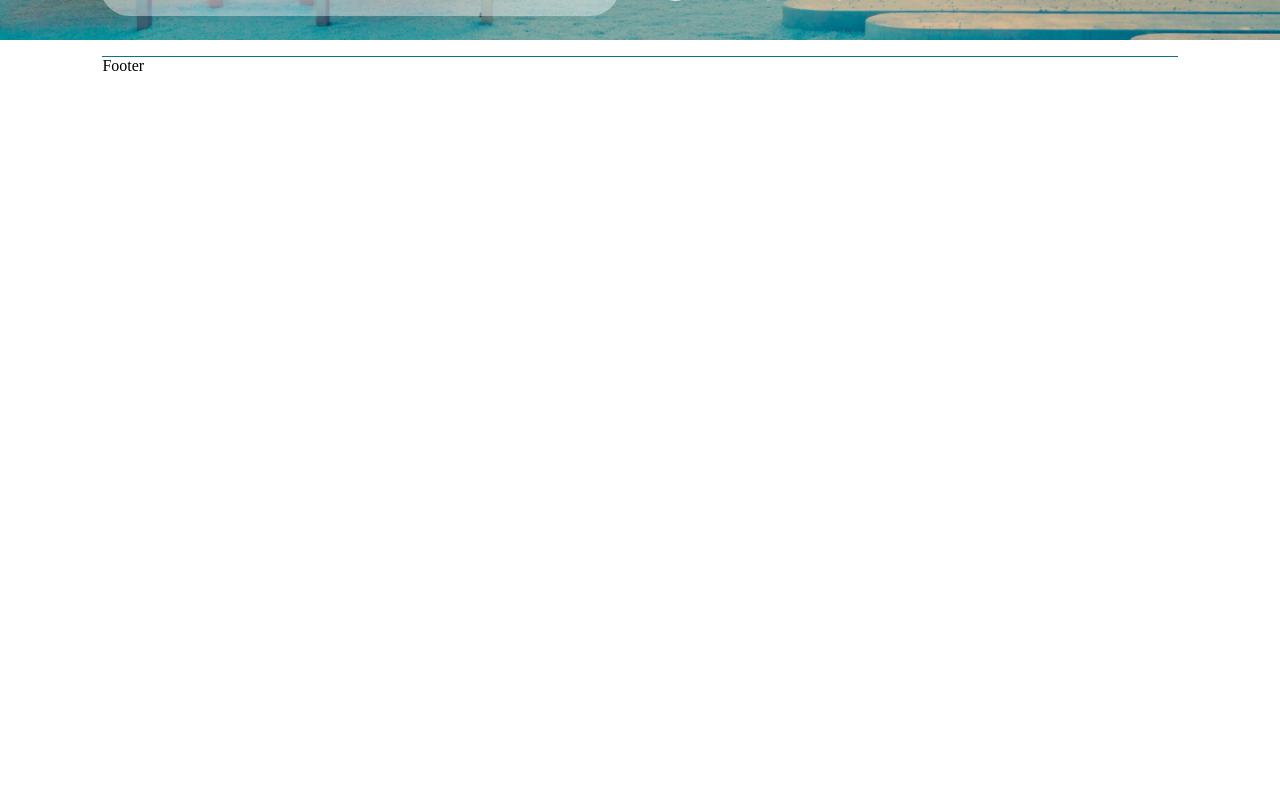
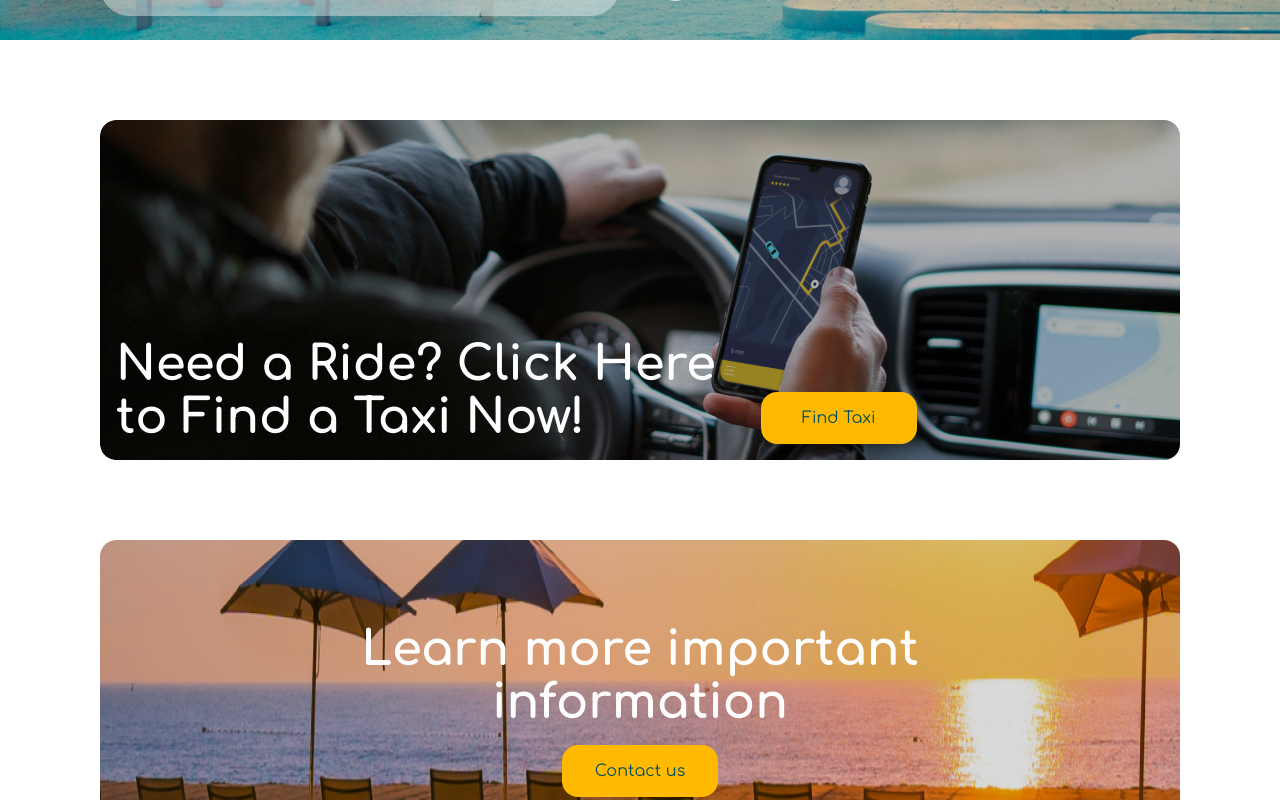
Before and after one commit to okuruchimas/sharm-el-sheikh, a Next.js app: page / in a window 1280 px wide. Shown: the part 760-1560 px from the top of the page. Before the commit the page ends 880 px from the top, so only its background shows below. Built offline with nearby package versions, Linux system fonts and the light colour scheme.

Commit message:
added banner section

```diff
--- a/components/layout/button/index.tsx
+++ b/components/layout/button/index.tsx
@@ -0,0 +1,23 @@
+import React from "react";
+import styled from "@emotion/styled";
+interface Props {
+  text: string;
+}
+const Button = ({ text }: Props) => {
+  return <ButtonStyled>{text}</ButtonStyled>;
+};
+
+const ButtonStyled = styled.button`
+  width: 156px;
+  height: 52px;
+  border-radius: 16px;
+  border: none;
+  padding: 16px 32px;
+  font-size: 16px;
+  color: #054e5c;
+
+  background: #ffb901;
+  font-family: Comfortaa, serif;
+`;
+
+export default Button;
--- a/components/layout/header/navigation/nav-buttons.tsx
+++ b/components/layout/header/navigation/nav-buttons.tsx
@@ -2,24 +2,21 @@ import React, { FC } from "react";
 import styled from "@emotion/styled";
 
 import LanguageSelector from "../../../../context/language-selector";
+import Button from "../../button";
 
-interface IProps {
-  isMobile?: boolean;
-}
-
-const NavButtons: FC<IProps> = () => {
+const NavButtons = () => {
   return (
     <Buttons>
       <LanguageSelector />
       <SearchButton src="images/search_button.svg" />
-      <ContactButton>Contact us</ContactButton>
+      <Button text="Contact us" />
     </Buttons>
   );
 };
 
 export { NavButtons };
 
-const Buttons = styled.div<{ isMobile?: boolean }>`
+const Buttons = styled.div`
   width: 298px;
   height: 52px;
   display: flex;
@@ -37,15 +34,3 @@ const SearchButton = styled.img`
   height: 40px;
   width: 40px;
 `;
-const ContactButton = styled.button`
-  width: 156px;
-  height: 52px;
-  border-radius: 16px;
-  border: none;
-  padding: 16px 32px;
-  font-size: 16px;
-  color: #054e5c;
-
-  background: #ffb901;
-  font-family: Comfortaa, serif;
-`;
--- /dev/null
+++ b/components/sections/banner/index.tsx
@@ -0,0 +1,55 @@
+import React from "react";
+import styled from "@emotion/styled";
+import Button from "../../layout/button";
+interface Props {
+  imgLink: string;
+  title: string;
+  buttonText: string;
+  isBottomContent?: boolean;
+}
+const Banner = ({ imgLink, title, buttonText, isBottomContent }: Props) => {
+  return (
+    <Wrap imgLink={imgLink} isBottomContent={isBottomContent}>
+      <Title isBottomContent={isBottomContent}>{title}</Title>
+      <Button text={buttonText} />
+    </Wrap>
+  );
+};
+const Wrap = styled.div<{ imgLink: string; isBottomContent?: boolean }>`
+  display: flex;
+  flex-direction: ${({ isBottomContent }) =>
+    isBottomContent ? "row" : "column"};
+  justify-content: ${({ isBottomContent }) =>
+    isBottomContent ? "flex-start" : "center"};
+  align-items: ${({ isBottomContent }) =>
+    isBottomContent ? "flex-end" : "center"};
+  height: 340px;
+  width: 100%;
+  padding: 16px;
+  gap: 16px;
+  border-radius: 16px;
+  background-image: url(${({ imgLink }) => imgLink});
+
+  @media (max-width: 1024px) {
+    flex-direction: column;
+    justify-content: ${({ isBottomContent }) =>
+      isBottomContent ? "flex-end" : "center"};
+  }
+`;
+const Title = styled.h3<{ isBottomContent?: boolean }>`
+  font-family: Comfortaa, serif;
+  font-size: 48px;
+  color: #fefefe;
+  text-align: ${({ isBottomContent }) => (isBottomContent ? "left" : "center")};
+  max-width: 60%;
+  margin: 0;
+
+  @media (max-width: 1024px) {
+    font-size: 22px;
+    font-weight: 400;
+    align-self: ${({ isBottomContent }) =>
+      isBottomContent ? "flex-start" : "initial"};
+    max-width: 100%;
+  }
+`;
+export default Banner;
--- a/pages/index.tsx
+++ b/pages/index.tsx
@@ -4,6 +4,7 @@ import Main from "../components/sections/main";
 import { Header } from "../components/layout/header";
 import { Footer } from "../components/layout/footer";
 import { EventCardProps } from "../components/sections/main/children/types";
+import Banner from "../components/sections/banner";
 
 interface Props extends EventCardProps {}
 const Home = ({ eventCards }: Props) => {
@@ -14,6 +15,19 @@ const Home = ({ eventCards }: Props) => {
       </Head>
       <Header />
       {eventCards ? <Main eventCards={eventCards} /> : null}
+      <SectionsWrap>
+        <Banner
+          imgLink="images/banner1.png"
+          title="Need a Ride? Click Here to Find a Taxi Now!"
+          buttonText="Find Taxi"
+          isBottomContent
+        />
+        <Banner
+          imgLink="images/banner2.png"
+          title="Learn more important information"
+          buttonText="Contact us"
+        />
+      </SectionsWrap>
       <Footer />
     </Wrap>
   );
@@ -58,3 +72,13 @@ const Wrap = styled.div`
   align-items: center;
   flex-direction: column;
 `;
+
+const SectionsWrap = styled(Wrap)`
+  width: 100%;
+  padding: 80px 100px;
+  gap: 80px;
+  @media (max-width: 1024px) {
+    padding: 32px 16px;
+    gap: 32px;
+  }
+`;
```
Also changed, not shown: public/images/banner1.png (added), public/images/banner2.png (added).
